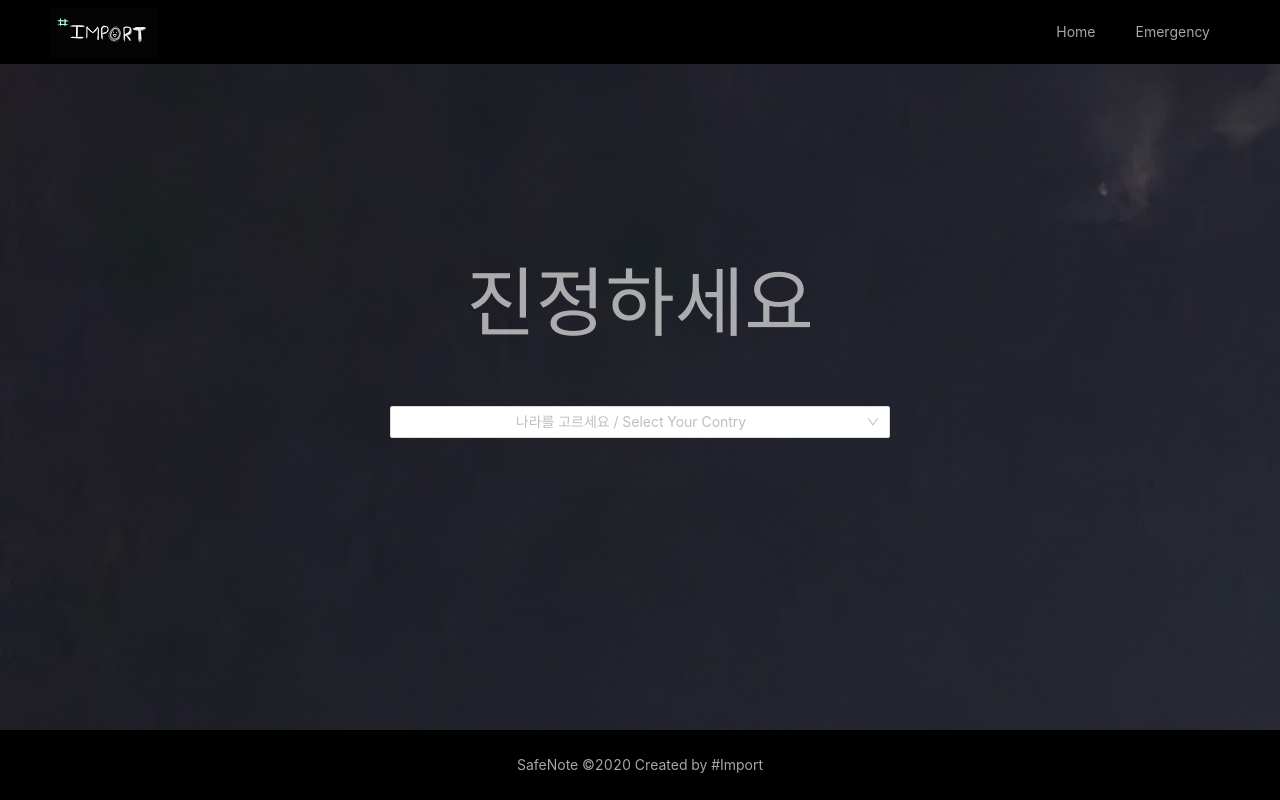
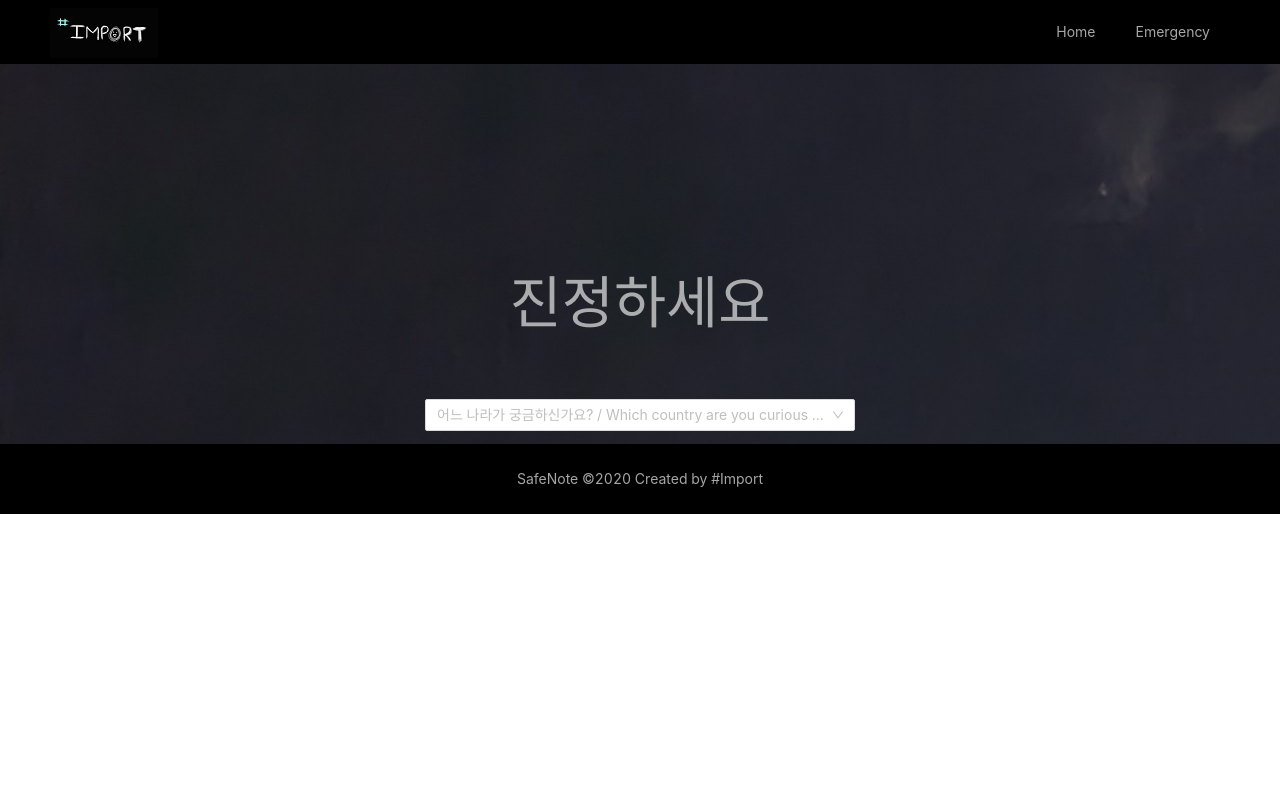
Before and after one commit to nawhlig/base_platform, a React (Create React App) app in the folder safenote/: page / in a window 1280 px wide. Built offline with nearby package versions, Linux system fonts and the light colour scheme; no server answers; what google-maps-react would draw is missing.

Commit message:
korea div(full screen)

```diff
--- a/safenote/src/Home.js
+++ b/safenote/src/Home.js
@@ -60,8 +60,8 @@ function onSearch(val) {
             <p class="blink"><span>{text}</span></p>
             <Select
             showSearch
-            style={{ width: 500 }}
-            placeholder="나라를 고르세요 / Select Your Contry"
+            style={{ width: 430}}
+            placeholder="어느 나라가 궁금하신가요? / Which country are you curious about?"
             optionFilterProp="children"
             onChange={onChange}
             onFocus={onFocus}
@@ -71,7 +71,7 @@ function onSearch(val) {
               option.children.toLowerCase().indexOf(input.toLowerCase()) >= 0
             }
           >
-            <Option value="korea">Korea</Option>
+            <Option value="korea" href="/korea">Korea</Option>
             <Option value="lucy">Lucy</Option>
             <Option value="tom">Tom</Option>
           </Select>
--- a/safenote/src/Main.css
+++ b/safenote/src/Main.css
@@ -9,14 +9,12 @@
     color: #FFFFFFA6;
     padding-top: 200px;
     padding-bottom: 0px;
-    font-size: xx-large;
 }
 
 .launch{
     box-sizing: border-box;
     padding: 15px;
     color: Black;
-
 }
 
 .noticebox{
@@ -31,13 +29,15 @@
     height: 500px;
     border: 1px solid rgba(0, 0, 0, 500);
     border-width: 2px;
+    padding-bottom: 20cm;
+    margin-bottom: 2cm;
     word-break: break-all;
-    margin-bottom: 3cm;
 }
 
-html body, html body div#root{
-    height: 100%;
+html, html body, html body div#root{
+    height: auto;
     position: relative;
+    overflow: auto;
 }
 
 .ant-layout, .ant-layout {
@@ -54,7 +54,7 @@ html body, html body div#root{
 .blink span{
     font-family: sans-serif;;
     color: white;
-    font-size: 2cm;
+    font-size: 1.5cm;
     animation: blink 8s linear infinite;
 }
 @keyframes blink{
```
